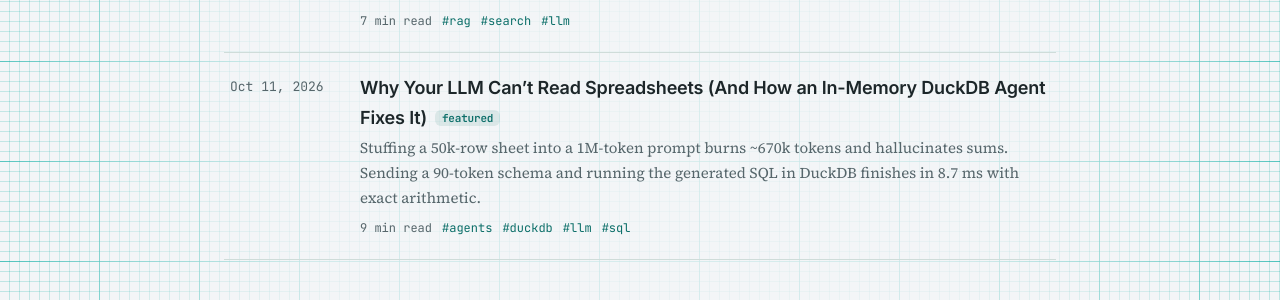
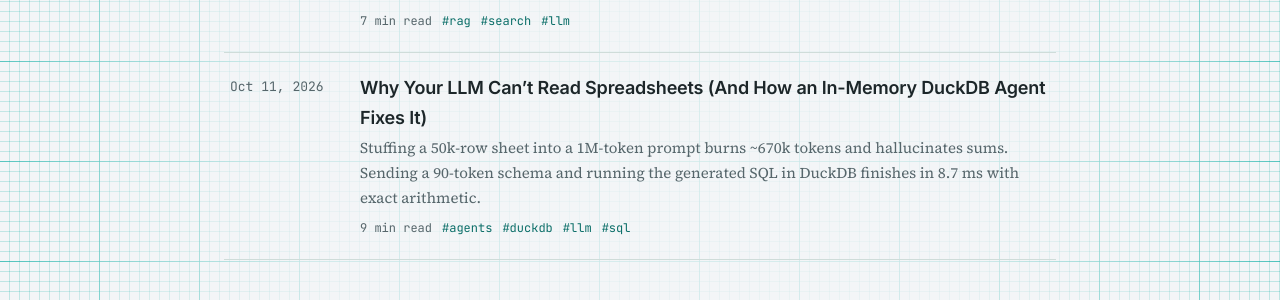
Before and after one commit to tanmaybangale/tanmaybangale.github.io, a Jekyll site: the page built from index.html, in a window 1280 px wide. Shown: the part 438-738 px from the top of the page. Built offline with Jekyll 4.4.1, drawn with Linux system fonts in a browser that asks for light colours.

Commit message:
chore: remove featured badge from spreadsheet agent post

```diff
--- a/preview.html
+++ b/preview.html
@@ -46,7 +46,7 @@
         <li><a href="#">
             <div class="p-date">Oct 11, 2026</div>
             <div>
-              <div class="p-title">Why Your LLM Can’t Read Spreadsheets (And How an In-Memory DuckDB Agent Fixes It)<span class="badge">featured</span>
+              <div class="p-title">Why Your LLM Can’t Read Spreadsheets (And How an In-Memory DuckDB Agent Fixes It)
               </div>
               <div class="p-desc">Stuffing a 50k-row sheet into a 1M-token prompt burns ~670k tokens and hallucinates sums. Sending a 90-token schema and running the generated SQL in DuckDB finishes in 8.7 ms with exact arithmetic.</div>
               <div class="p-meta"><span>6 min read</span><span class="tag">#agents</span><span
```
Also changed, not shown: _posts/2026-10-11-duckdb-spreadsheet-agent.md (+1 -1 lines).
